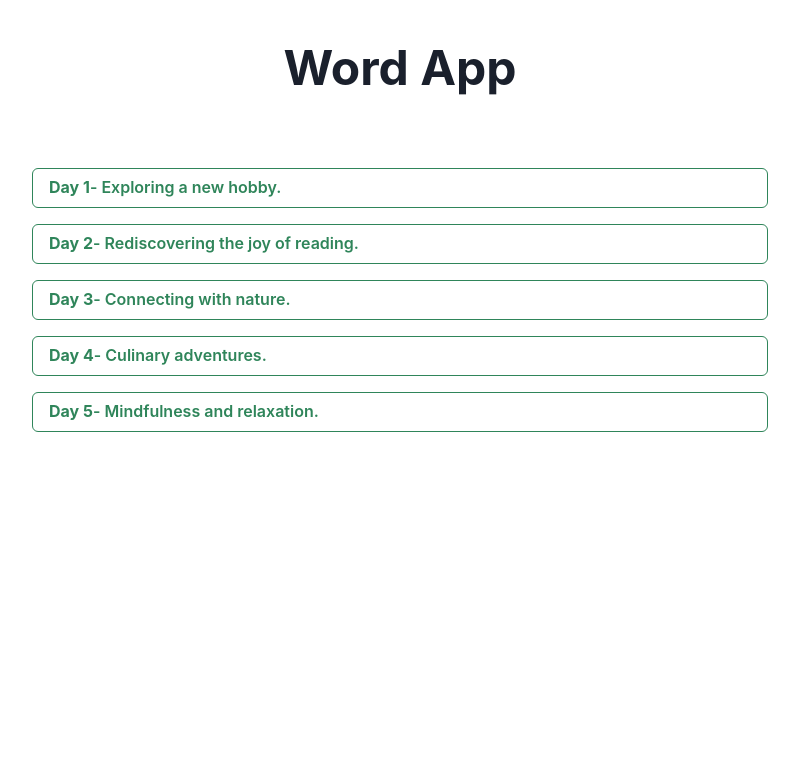
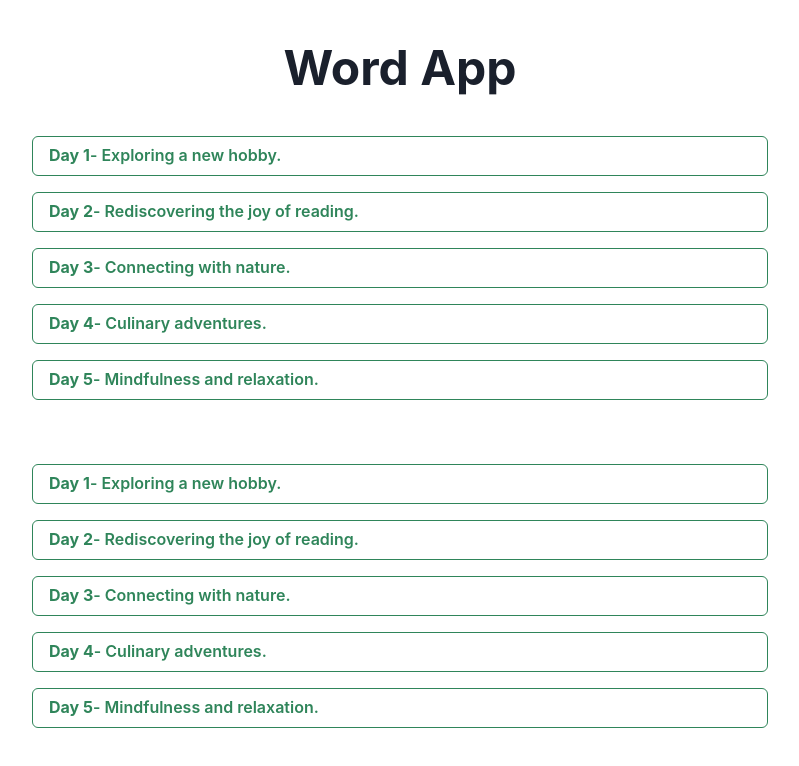
Before and after one commit to gyuhaaa/word-app, a React (Vite) app: page / in a window 1280 px wide. Shown: the top 766 px of the page, without its empty margins (240-1039 px from the left). Built offline with nearby package versions, Linux system fonts and the light colour scheme.

Commit message:
rollback

```diff
--- a/src/App.tsx
+++ b/src/App.tsx
@@ -1,5 +1,7 @@
+import { Flex } from "@chakra-ui/react";
 import { FC } from "react";
 import { BrowserRouter, Route, Routes } from "react-router-dom";
+import DailyWord from "./pages/DailyWord";
 import Home from "./pages/Home";
 import AnotherDailyWord from "./pages/AnotherDailyWord";
 
@@ -8,6 +10,7 @@ const App: FC = () => {
     <BrowserRouter>
       <Routes>
         <Route path="/" element={<Home />} />
+        <Route path="/daily-word/:day" element={<DailyWord />} />
         <Route path="/another-daily-word/:day" element={<AnotherDailyWord />} />
       </Routes>
     </BrowserRouter>
--- a/src/pages/Home.tsx
+++ b/src/pages/Home.tsx
@@ -11,6 +11,26 @@ const Home: FC = () => {
       <Text fontSize={48} fontWeight={"bold"} textAlign={"center"} mt={8}>
         Word App
       </Text>
+      <Flex flexDir="column" mt={8} gap={4} px={4}>
+        {sampleData.map((v: IWords) => (
+          <Button
+            key={v.day}
+            variant={"outline"}
+            colorScheme="green"
+            justifyContent={"start"}
+            isTruncated={true}
+            onClick={() =>
+              navigate(`/daily-word/${v.day}`, {
+                state: {
+                  wordData: v,
+                },
+              })
+            }
+          >
+            <Text fontWeight={"bold"}>Day {v.day}</Text> - {v.title}
+          </Button>
+        ))}
+      </Flex>
       <Flex flexDir="column" mt={16} gap={4} px={4}>
         {sampleData.map((v: IWords) => (
           <Button
```
